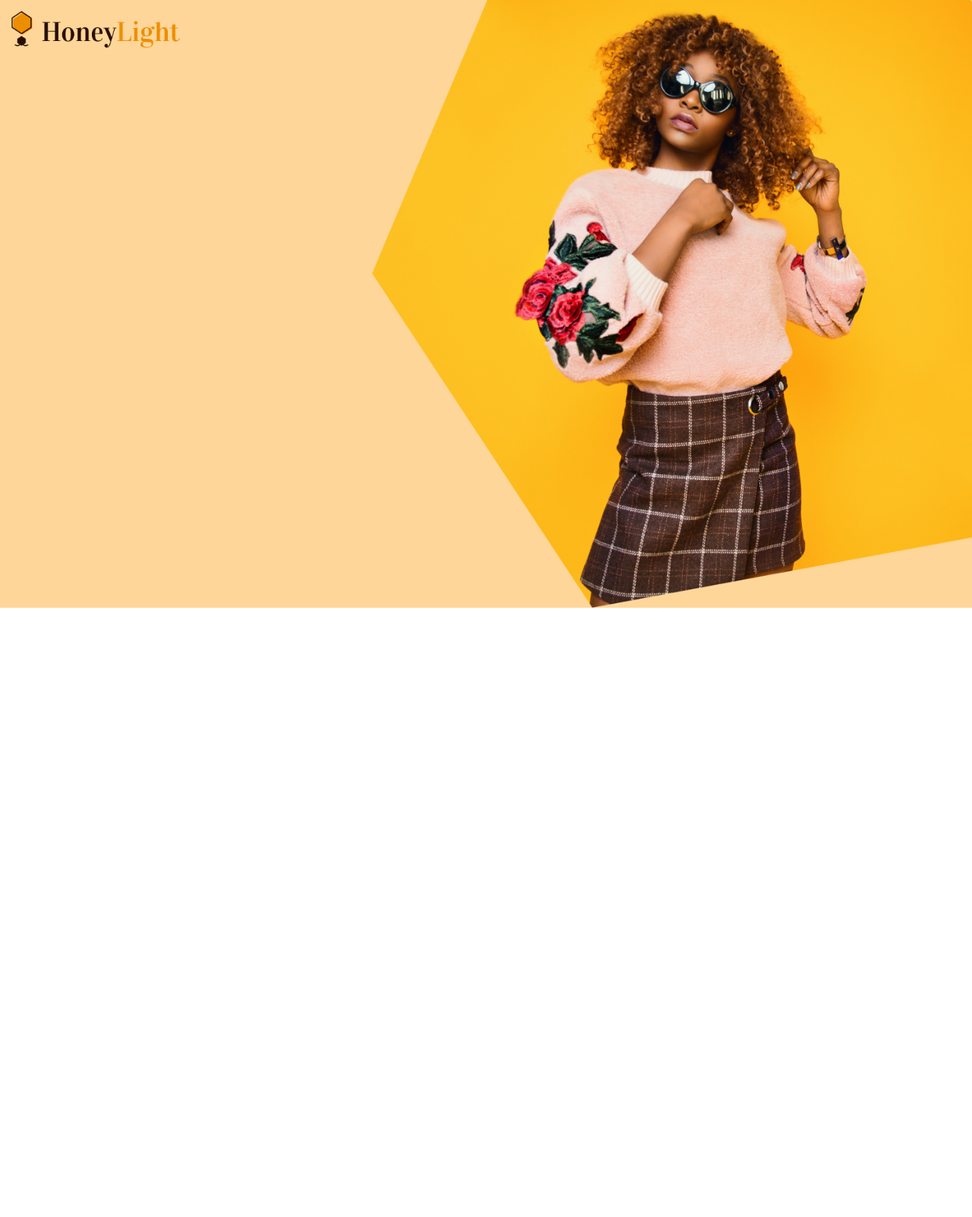
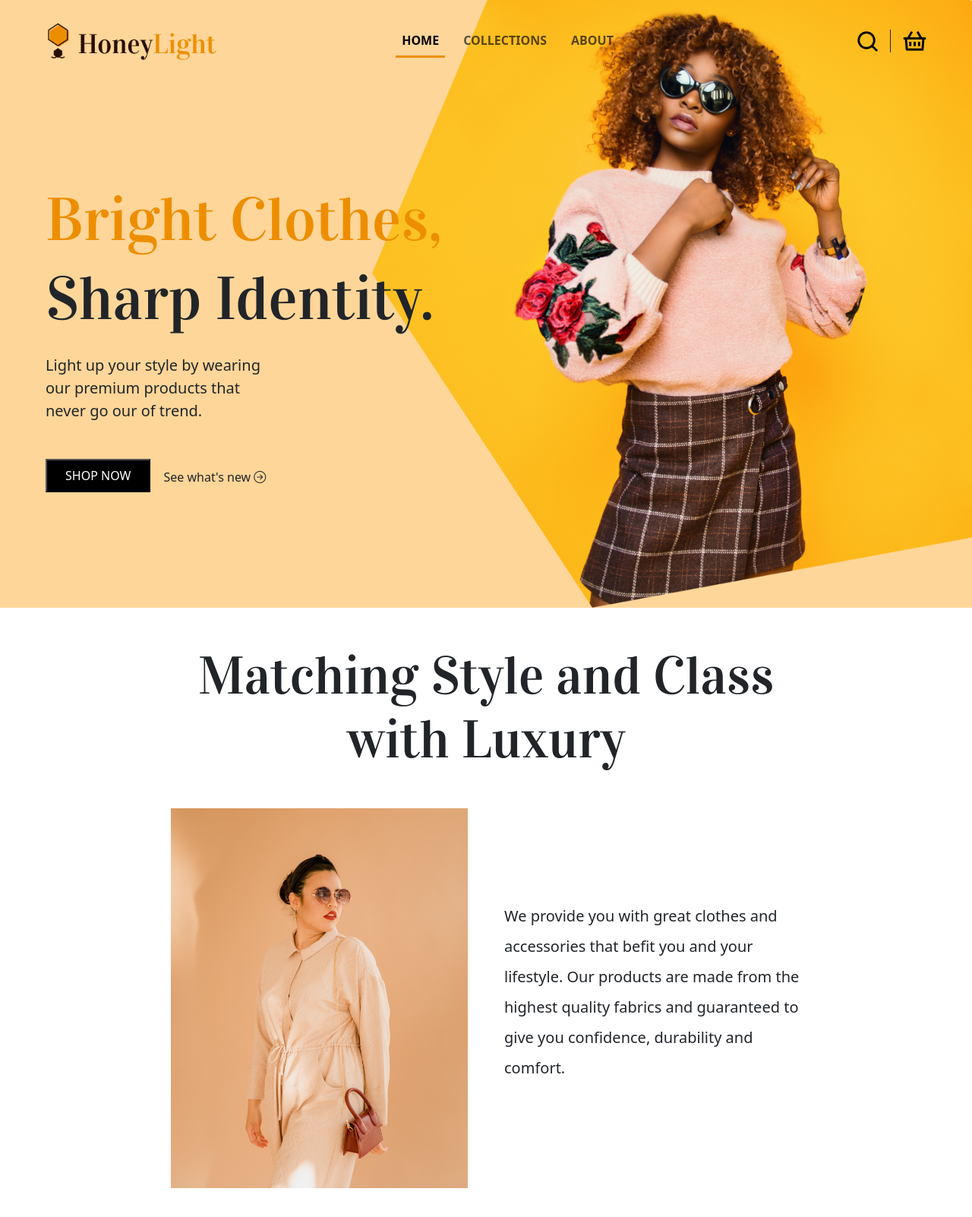
Before and after one commit to JustinIra/HoneyLight, a plain HTML site: page index.html in a window 1280 px wide. Shown: the whole page at 76% size. Before the commit the page ends 800 px from the top, so only its background shows below. Drawn offline with nearby package versions, Linux system fonts and the light colour scheme.

Commit message:
Add files via upload

```diff
--- a/index.html
+++ b/index.html
@@ -1,3 +1,4 @@
+
 </html><!DOCTYPE html>
 <head>
     <title>HoneyLight</title>
@@ -14,14 +15,71 @@
 
 <body>
     <!-- Hero Section -->
-    <div class = "hero vh-100">
-        <nav class="navbar">
-            <div class="container-xxl">
+    <div class = "hero vh-100 px-5 pt-3">
+        <nav class="navbar navbar-expand-md">
+            <div class="container-fluid">
                 <a class="navbar-brand" href="#">
                     <img src="assets/logo.png" alt="HoneyLight" height="50">
                 </a>
+                <div class="navbar-nav text-uppercase gap-3 fw-bold">
+                <a class="nav-link active" aria-current="page" href="#">Home</a>
+                <a class="nav-link" href="#">Collections</a>
+                <a class="nav-link" href="#">About</a>
+                <a class="nav-link disabled">Contact</a>
+                </div>
+                <div class="d-flex align-items-center gap-3">
+                    <img src="assets/search.png" alt="">
+                    <div class="vr"></div>
+                    <img src="assets/basket.png" alt="">
+                </div>
             </div>
         </nav>
+        <div class="d-flex align-items-center" style="height:90%">
+            <div class="container-fluid">
+                <h1 class="heading1 text-yellow">Bright Clothes,</h1>
+                <h1 class="heading1">Sharp Identity.</h1>
+                <p class="fs-5 col-3 mt-4 mb-5">
+                    Light up your style by wearing our premium products that never go our of trend.
+                </p>
+                <button class="bg-black text-white px-4 py-2 text-uppercase">Shop Now</button>
+                <button class="btn">
+                    See what's new <i class="bi bi-arrow-right-circle ml-3"></i>
+                </button>
+            </div>
+
+        </div>
+
+    </div>
+    <!-- Featured Image-->
+    <div class = "container-fluid">
+        <div class="row my-5">
+            <div class="col-8 mx-auto">
+                <h2 class="heading2 text-center">
+                    Matching Style and Class with Luxury
+                </h2>
+                <div class="row gx-5 mt-5">
+                    <div class="col featured">
+                        <img src="assets/img2.png" alt="">
+                    </div>
+                    <div class="col my-auto fs-5 lh-lg">
+                        <p>
+                            We provide you with great clothes and accessories that befit you and your lifestyle.
+                            Our products are made from the highest quality fabrics and guaranteed to give you
+                            confidence, durability and comfort.
+                        </p>
+                    </div>
+                </div>
+            </div>
+        </div>
+
+    </div>
+    <!-- Carousel -->
+    <div class= "container-fluid">
+        <div id="myCarousel" class="carousel slide">
+            <div class="carousel-inner active">
+                <h1></h1>
+            </div>
+        </div>
     </div>
 </body>
 </html>
--- a/myStyle.css
+++ b/myStyle.css
@@ -1,6 +1,35 @@
+@import url('https://fonts.googleapis.com/css2?family=Vidaloka&display=swap');
+@import url("https://cdn.jsdelivr.net/npm/bootstrap-icons@1.10.3/font/bootstrap-icons.css");
 .hero{
     background: url("assets/Intersect.png") no-repeat;
     background-position: right top;
     background-size: contain;
     background-color: #FFD699;
 }
+.vr{
+    opacity: 100%;
+    height: 30px;
+}
+.navbar-nav .active{
+    border-bottom:#ED8E00 solid 3px;
+}
+h1,h2,h3,h4,h5,h6{
+    font-family: 'Vidaloka', serif;
+}
+.heading1{
+    font-size: 80px;
+}
+.text-yellow{
+    color: #ED8E00;
+}
+.heading2{
+    font-size: 70px;
+}
+.featured{
+    height: 500px;
+}
+.featured img{
+    width: 100%;
+    height: 100%;
+    object-fit: cover;
+}
```
